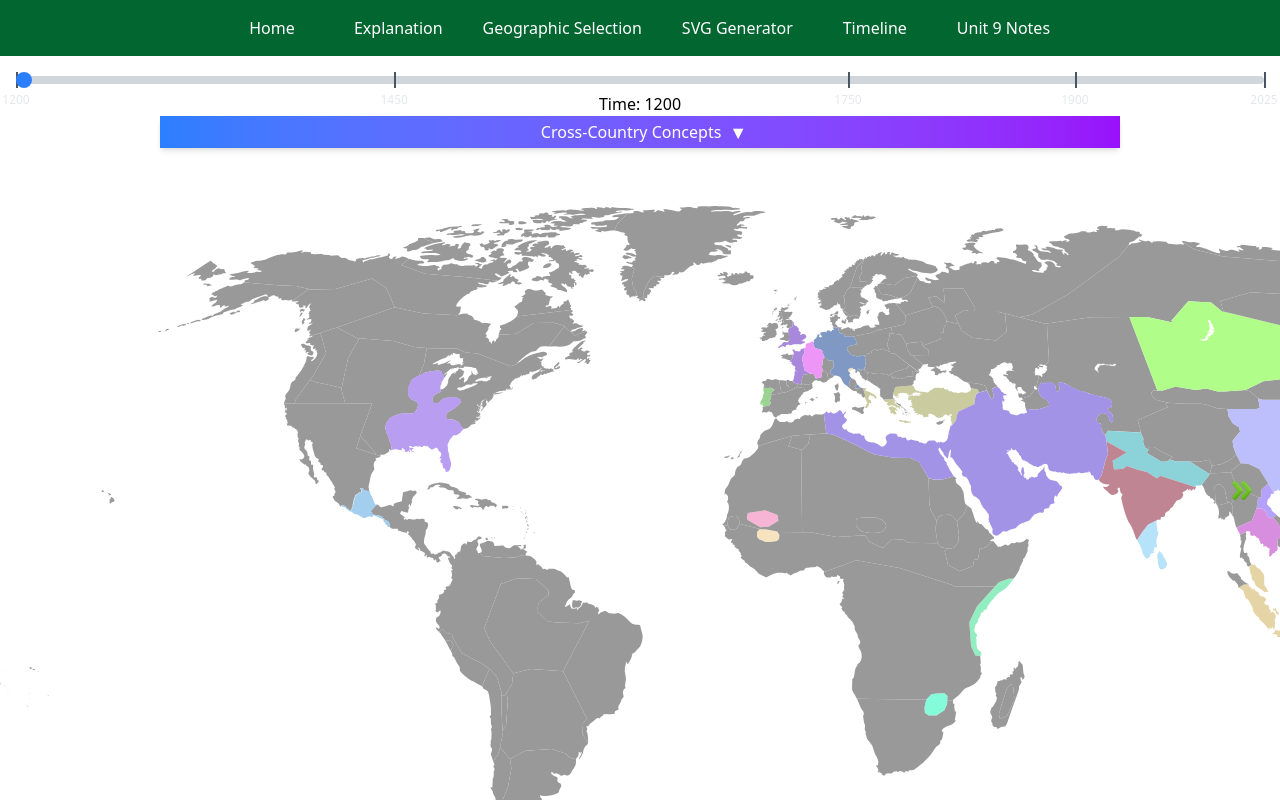
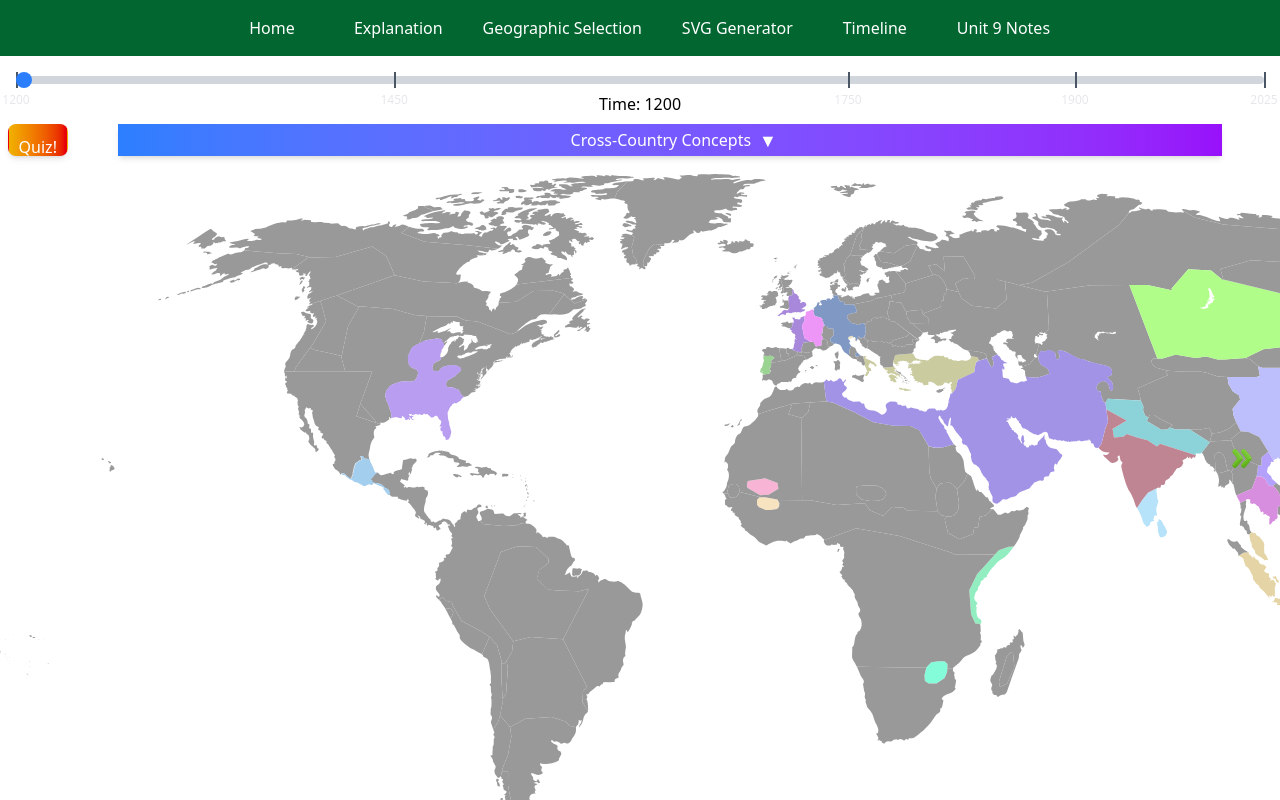
Before and after one commit to yasen5/APWorldWebsite, a React (Vite) app: page / in a window 1280 px wide. Both pictures are taken after a click on the button 639 px from the left and 422 px from the top of the page. Built offline with nearby package versions, Linux system fonts and the light colour scheme.

Commit message:
Add quiz and do some major revamp of geographic selection

```diff
--- a/src/geographic-selection.tsx
+++ b/src/geographic-selection.tsx
@@ -1,5 +1,12 @@
-import { useEffect, useMemo, useRef, useState } from "react";
-import { countryNotes, generalNotes } from "./notes";
+import {
+  createContext,
+  useContext,
+  useEffect,
+  useMemo,
+  useRef,
+  useState,
+} from "react";
+import { countryNotes, generalNotes, type CountryNotes } from "./notes";
 import World1200 from "./assets/World-1200.svg?react";
 import World1280 from "./assets/World-1280.svg?react";
 import World1300 from "./assets/World-1300.svg?react";
@@ -114,16 +121,28 @@ export const GeographicSelectionPage = () => {
   return (
     <div className="flex flex-col items-center justify-start w-full h-full">
       <div className="w-full h-full overflow-y-auto">
-        <CrossCountryPopup
-          setHoveredConcept={setHoveredConcept}
-          setSelectedCountry={setSelectedCountry}
-        />
-
+        <div className="relative w-full h-full">
+          <MapHandlerProvider>
             <MapHandler
               hoveredConcept={hoveredConcept}
               handleCountryClick={handleCountryClick}
               MapComponent={MapComponent}
             />
+
+            <div className="absolute top-0 left-0 w-full pointer-events-none z-10">
+              <div className="flex items-start p-2">
+                <div className="pointer-events-auto">
+                  <Quiz />
+                </div>
+                <div className="flex-1 flex justify-center pointer-events-auto">
+                  <CrossCountryPopup
+                    setHoveredConcept={setHoveredConcept}
+                    setSelectedCountry={setSelectedCountry}
+                  />
+                </div>
+              </div>
+            </div>
+          </MapHandlerProvider>
 
           {selectedCountry &&
             (() => {
@@ -139,6 +158,7 @@ export const GeographicSelectionPage = () => {
                 </AutoscalingPopup>
               );
             })()}
+        </div>
       </div>
     </div>
   );
@@ -169,7 +189,7 @@ const CrossCountryPopup: React.FC<{
   }, [selectedTime]);
 
   return (
-    <div className="w-3/4 mx-auto">
+    <div className="w-11/12 mx-auto">
       {/* Toggle Bar */}
       <div
         className="h-8 bg-gradient-to-r from-blue-500 to-purple-600 cursor-pointer flex items-center justify-center text-white font-medium shadow-md hover:shadow-lg transition-shadow"
@@ -229,6 +249,35 @@ const CrossCountryPopup: React.FC<{
   );
 };
 
+interface MapHandlerProps {
+  presentNations: string[];
+  setPresentNations: React.Dispatch<React.SetStateAction<string[]>>;
+}
+
+const MapHandlerContext = createContext<MapHandlerProps | undefined>(undefined);
+
+export const useMapHandlerContext = () => {
+  const context = useContext(MapHandlerContext);
+  if (!context) {
+    throw new Error(
+      "useMapHandlerContext must be used within a MapHandlerProvider"
+    );
+  }
+  return context;
+};
+
+export const MapHandlerProvider: React.FC<{ children: React.ReactNode }> = ({
+  children,
+}) => {
+  const [presentNations, setPresentNations] = useState<string[]>([]);
+
+  return (
+    <MapHandlerContext.Provider value={{ presentNations, setPresentNations }}>
+      {children}
+    </MapHandlerContext.Provider>
+  );
+};
+
 const MapHandler: React.FC<{
   hoveredConcept: string | null;
   handleCountryClick: (e: React.MouseEvent<SVGSVGElement>) => void;
@@ -237,6 +286,18 @@ const MapHandler: React.FC<{
   const mapRef = useRef<HTMLDivElement>(null);
   const [canScrollRight, setCanScrollRight] = useState<boolean>(false);
   const [canScrollLeft, setCanScrollLeft] = useState<boolean>(false);
+  const { presentNations, setPresentNations } = useMapHandlerContext();
+
+  useEffect(() => {
+    const svgEl = mapRef.current;
+    if (!svgEl) return;
+    const found = Array.from(
+      svgEl.querySelectorAll<SVGElement>("[data-country]")
+    )
+      .map((el) => el.getAttribute("data-country"))
+      .filter((v): v is string => !!v);
+    setPresentNations(found);
+  }, [MapComponent]);
 
   const scrollMap = (direction: "left" | "right") => {
     if (mapRef.current) {
@@ -292,7 +353,13 @@ const MapHandler: React.FC<{
   }, [countryColors, hoveredConcept]);
 
   return (
-    <div className="relative w-full h-full flex pt-2">
+    <div
+      className="relative w-full h-full flex pt-2"
+      style={{
+        transform: hoveredConcept ? "translateY(6.0rem)" : "translateY(0)",
+        transition: "transform 200ms ease",
+      }}
+    >
       <style>
         {Object.entries(countryStyles)
           .map(
@@ -309,7 +376,13 @@ const MapHandler: React.FC<{
           .join("\n")}
       </style>
       <div ref={mapRef} className="overflow-auto">
-        <div className="min-w-[1600px] min-h-[900px] flex justify-center items-center">
+        <div
+          className="min-w-[1600px] min-h-[900px] flex justify-center items-center"
+          style={{
+            minWidth: hoveredConcept ? 0 : 1600,
+            minHeight: hoveredConcept ? 0 : 900,
+          }}
+        >
           <MapComponent
             className="svg-container"
             width={1600}
@@ -348,3 +421,91 @@ const MapHandler: React.FC<{
     </div>
   );
 };
+
+const Quiz: React.FC = () => {
+  const [quizOpen, setQuizOpen] = useState<boolean>(false);
+  const [chosenCountries, setChosenCountries] = useState<[string, string]>([
+    "",
+    "",
+  ]);
+  const { presentNations } = useMapHandlerContext();
+  const maxTries = 20;
+
+  const pickCountries = () => {
+    if (!quizOpen) return;
+    let numTries = 0;
+    let country1: string;
+    let notes1: { [section: string]: string[] };
+
+    do {
+      country1 =
+        presentNations[Math.floor(Math.random() * presentNations.length)];
+      notes1 = countryNotes[country1];
+    } while (!notes1);
+
+    const notes1Keys = Object.keys(notes1);
+
+    let country2: string;
+    let notes2: { [section: string]: string[] };
+
+    do {
+      numTries++;
+      if (numTries >= maxTries) {
+        setQuizOpen(false);
+        alert("Could not find any partner for " + country1);
+        return;
+      }
+      country2 =
+        presentNations[Math.floor(Math.random() * presentNations.length)];
+      notes2 = countryNotes[country2];
+    } while (
+      country1 === country2 ||
+      !notes2 ||
+      !Object.keys(notes2).some((category: string) => {
+        return notes1Keys.some((cat: string) => cat === category);
+      })
+    );
+    setChosenCountries([country1, country2]);
+  };
+
+  useEffect(() => {
+    pickCountries();
+  }, [quizOpen]);
+
+  return (
+    <>
+      {!quizOpen && (
+        <button
+          className="h-8 bg-gradient-to-r from-yellow-500 to-red-600 cursor-pointer text-white font-medium shadow-md hover:shadow-lg transition-shadow"
+          onClick={() => setQuizOpen(true)}
+        >
+          Quiz!
+        </button>
+      )}
+      {quizOpen && (
+        <AutoscalingPopup onClose={() => setQuizOpen(false)} opaqueness={0.75}>
+          <div className="flex flex-row justify-between">
+            <h1 className="text-black">
+              Find similarities & differences
+            </h1>
+            <button onClick={() => pickCountries()}>Go Again</button>
+          </div>
+          <div className="w-full flex flex-row gap-4">
+            <div className="w-1/2">
+              <CountryInfoLayout
+                countryName={chosenCountries[0]}
+                notes={countryNotes[chosenCountries[0]]}
+              />
+            </div>
+            <div className="w-1/2">
+              <CountryInfoLayout
+                countryName={chosenCountries[1]}
+                notes={countryNotes[chosenCountries[1]]}
+              />
+            </div>
+          </div>
+        </AutoscalingPopup>
+      )}
+    </>
+  );
+};
--- a/src/popup.tsx
+++ b/src/popup.tsx
@@ -56,7 +56,8 @@ export const AutoscalingPopup: React.FC<{
         style={{
           transform: `scale(${1 / zoomLevel})`,
           transformOrigin: "top left",
-          opacity: opaqueness || 1,
+          backgroundColor: `rgba(248, 248, 248, ${opaqueness ?? 1})`,
+          borderColor: `rgba(153, 153, 153, ${opaqueness ?? 1})`,
         }}
       >
         <button
```
Lines whose indentation alone changed are shown as unchanged.
